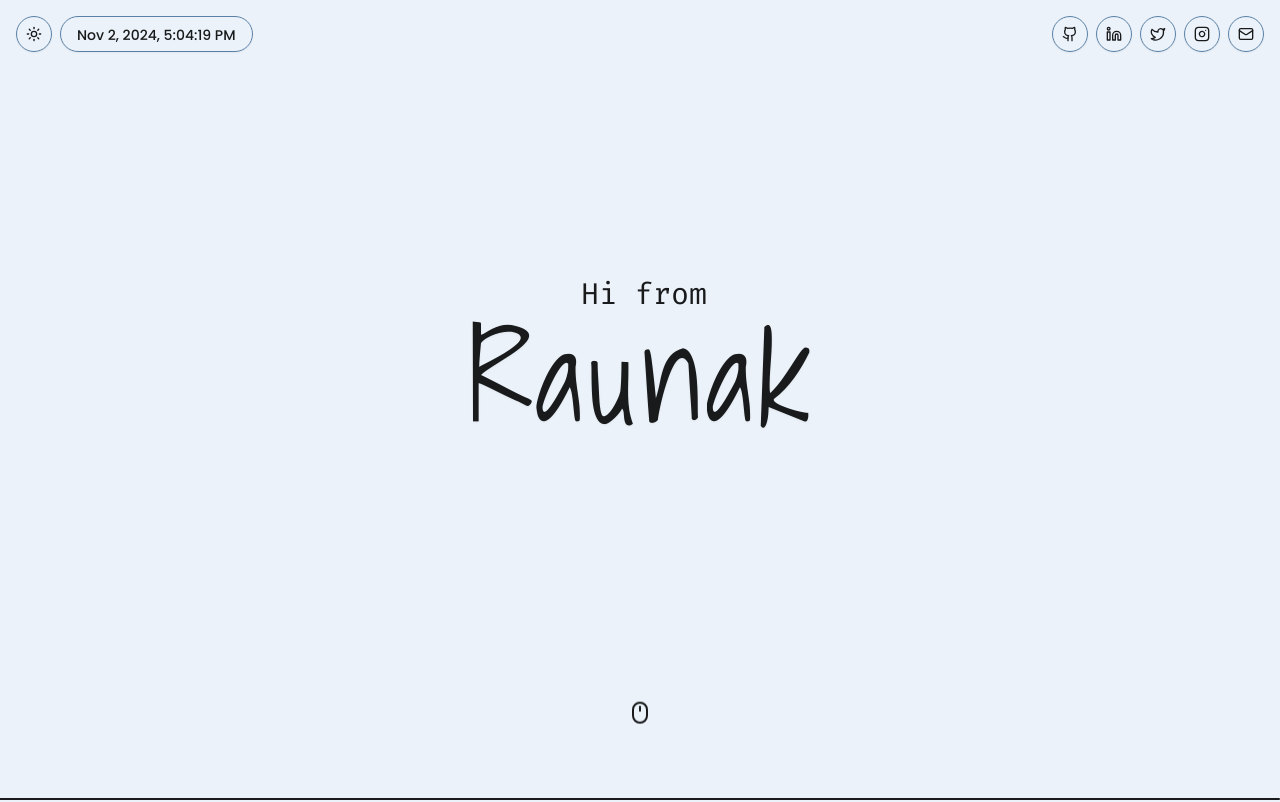
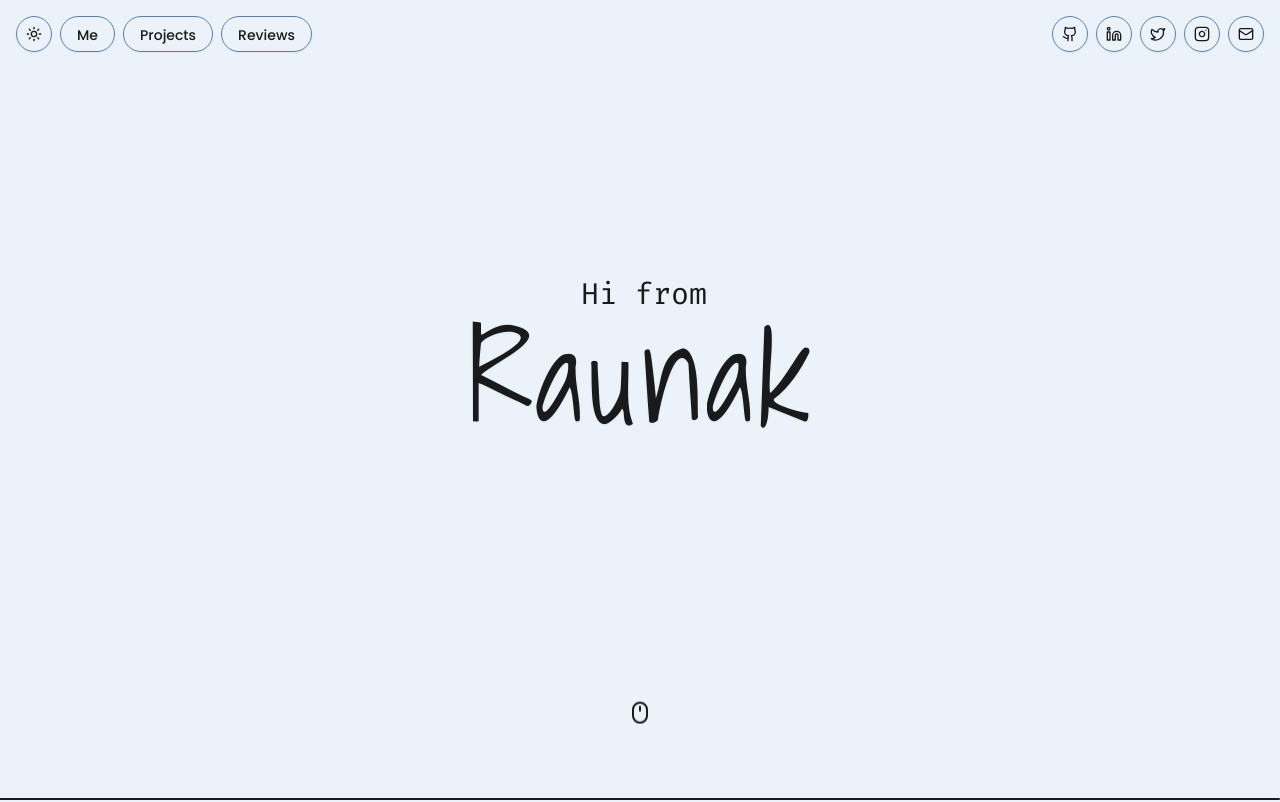
Before and after one commit to RaunakDiesFromCode/portfolio, a Next.js app: page / in a window 1280 px wide. Shown: the top 802 px of the page. Built offline with nearby package versions, Linux system fonts and the light colour scheme; no server answers; the database is empty.

Commit message:
refactor: remove unused dependencies and clean up Navbar component

```diff
--- a/package.json
+++ b/package.json
@@ -18,13 +18,10 @@
     "@radix-ui/react-icons": "^1.3.1",
     "@radix-ui/react-label": "^2.1.1",
     "@radix-ui/react-slot": "^1.1.1",
-    "@splinetool/react-spline": "^4.0.0",
-    "@splinetool/runtime": "^1.10.24",
     "@vercel/analytics": "^1.4.1",
     "axios": "^1.7.7",
     "class-variance-authority": "^0.7.0",
     "clsx": "^2.1.1",
-    "date-fns": "^4.1.0",
     "dotenv": "^17.2.3",
     "framer-motion": "^11.11.11",
     "lucide-react": "^0.454.0",
--- a/src/components/Stylized.tsx
+++ b/src/components/Stylized.tsx
@@ -4,7 +4,6 @@ import TextReveal from "@/components/ui/text-reveal";
 import { Mouse } from "lucide-react";
 import { VelocityScroll } from "@/components/ui/scroll-based-velocity";
 import { codeFont, highlightFont } from "@/app/fonts";
-// import Follower from "./spline/follower";
 
 const skills =
     "Web Android NextJS ReactJS CSS HTML5 NodeJS Prisma Postgres UI/UX Tailwind Typescript Javascript Java C C++ Python ML DSA Firebase DJango ".split(
--- a/src/components/navbar.tsx
+++ b/src/components/navbar.tsx
@@ -1,26 +1,13 @@
 "use client";
 
 import { Moon, Sun } from "lucide-react";
-import React, { useEffect, useState } from "react";
+import React from "react";
 import { useTheme } from "next-themes";
 import { Twitter, Github, Linkedin, Mail, Instagram } from "lucide-react";
 import { Button } from "./ui/button";
-import { format } from "date-fns";
 
 const Navbar = () => {
     const { theme, setTheme } = useTheme();
-
-  const [currentTime, setCurrentTime] = useState("");
-
-  useEffect(() => {
-    // Update the time every second
-    const intervalId = setInterval(() => {
-      const now = new Date();
-      setCurrentTime(format(now, "PPpp")); // Example: Nov 9, 2024 at 7:45:00 PM
-    }, 1000);
-
-    return () => clearInterval(intervalId); // Cleanup on component unmount
-  }, []);
 
     return (
         <div className=" flex justify-between">
@@ -28,24 +15,33 @@ const Navbar = () => {
                 <Button
                     variant="outline"
                     size="icon"
-          onClick={() => setTheme(theme === "light" ? "dark" : "light")}
+                    onClick={() =>
+                        setTheme(theme === "light" ? "dark" : "light")
+                    }
                 >
                     <Sun className="h-[1.5rem] w-[1.3rem] dark:hidden" />
                     <Moon className="hidden h-5 w-5 dark:block" />
                     <span className="sr-only">Toggle theme</span>
                 </Button>
 
-        {currentTime && (
                 <Button variant="outline" className="hidden md:block">
-            {currentTime.toLocaleString()}
+                    Me
                 </Button>
-        )}
+                <Button variant="outline" className="hidden md:block">
+                    Projects
+                </Button>
+                <Button variant="outline" className="hidden md:block">
+                    Reviews
+                </Button>
             </div>
             <div>
                 <ul className="flex gap-2 items-center">
                     <li>
                         <Button variant="outline" asChild size="icon">
-              <a href="https://github.com/RaunakDiesFromCode" target="_blank">
+                            <a
+                                href="https://github.com/RaunakDiesFromCode"
+                                target="_blank"
+                            >
                                 <Github />
                             </a>
                         </Button>
@@ -62,7 +58,10 @@ const Navbar = () => {
                     </li>
                     <li>
                         <Button variant="outline" asChild size="icon">
-              <a href="https://x.com/RaunakM298742" target="_blank">
+                            <a
+                                href="https://x.com/RaunakM298742"
+                                target="_blank"
+                            >
                                 <Twitter />
                             </a>
                         </Button>
--- a/src/components/spline/Follower.tsx
+++ /dev/null
@@ -1,9 +0,0 @@
-import Spline from "@splinetool/react-spline/next";
-
-export default function Follower() {
-    return (
-        <main>
-            <Spline scene="https://prod.spline.design/v8c-eNZHKWr1fXPF/scene.splinecode" />
-        </main>
-    );
-}
```
Also changed, not shown: 1 other file (tests, documents, lock files or other folders). Lines whose indentation alone changed are shown as unchanged.
